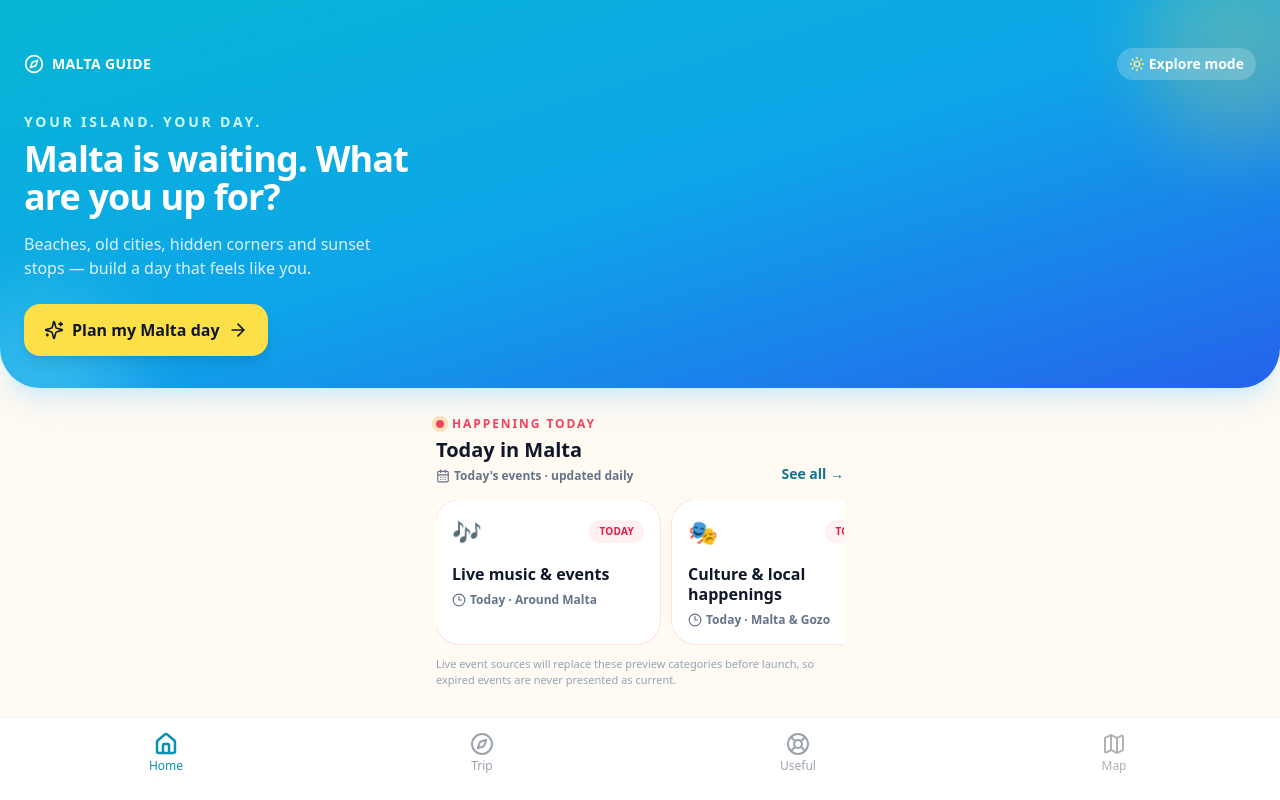
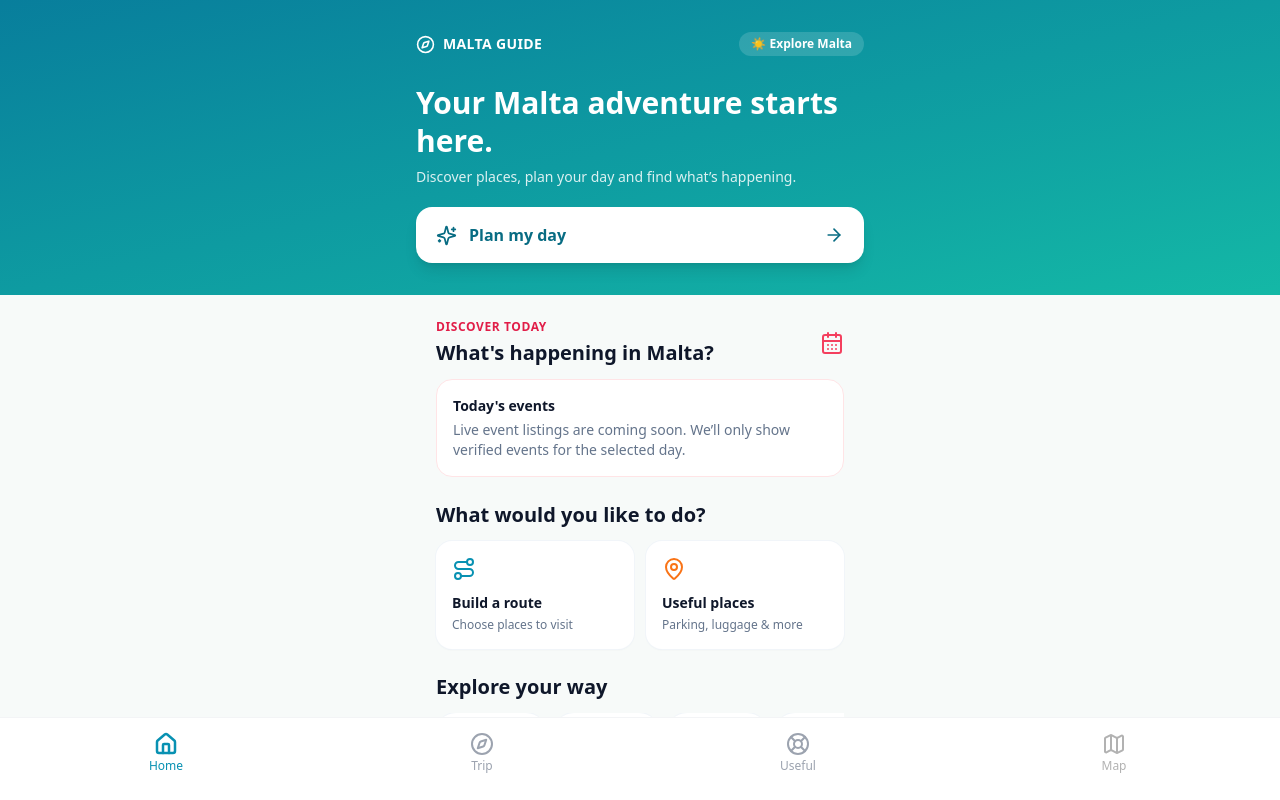
Before and after one commit to unsalanfurkan1-dot/Malta-Guide-App, a React (Vite) app: page / in a window 1280 px wide. Built offline with nearby package versions, Linux system fonts and the light colour scheme.

Commit message:
Simplify home navigation and remove misleading event previews (#6)

```diff
--- a/src/screens/HomeScreen.tsx
+++ b/src/screens/HomeScreen.tsx
@@ -1,79 +1,48 @@
 import { useApp } from '@/store';
-import { ArrowRight, CalendarDays, Clock3, Compass, MapPin, Route, Sparkles, Sun } from 'lucide-react';
-
-const moods = [
-  { label: 'Beach Day', emoji: '🏖️' },
-  { label: 'Adventure', emoji: '🚤' },
-  { label: 'Culture', emoji: '🏛️' },
-  { label: 'Food', emoji: '🍝' },
-  { label: 'Sunset', emoji: '🌅' },
-];
-
-const previewEvents = [
-  { title: 'Live music & events', area: 'Around Malta', time: 'Today', emoji: '🎶' },
-  { title: 'Culture & local happenings', area: 'Malta & Gozo', time: 'Today', emoji: '🎭' },
-  { title: 'Nightlife & evening plans', area: 'Tonight', time: 'Today', emoji: '✨' },
-];
+import { ArrowRight, CalendarDays, Compass, MapPin, Route, Sparkles } from 'lucide-react';
 
 export default function HomeScreen() {
   const { goPlan, startBuildRoute, loadDemo, goEssentials } = useApp();
-
   return (
-    <div className="min-h-screen overflow-y-auto bg-[#fffaf2] pb-8">
-      <section className="relative overflow-hidden rounded-b-[2.5rem] bg-gradient-to-br from-cyan-500 via-sky-500 to-blue-600 px-6 pb-8 pt-12 text-white shadow-xl shadow-sky-200/50">
-        <div className="absolute -right-14 -top-12 h-48 w-48 rounded-full bg-yellow-300/25 blur-2xl" />
-        <div className="absolute -bottom-20 -left-12 h-44 w-44 rounded-full bg-cyan-200/25 blur-2xl" />
-        <div className="relative">
-          <div className="mb-8 flex items-center justify-between">
-            <div className="flex items-center gap-2 text-sm font-bold tracking-wide"><Compass className="h-5 w-5" /> MALTA GUIDE</div>
-            <div className="flex items-center gap-1 rounded-full bg-white/20 px-3 py-1.5 text-sm font-semibold backdrop-blur"><Sun className="h-4 w-4 text-yellow-200" /> Explore mode</div>
+    <div className="min-h-screen bg-[#f7faf9] pb-24 text-slate-900">
+      <header className="bg-gradient-to-br from-[#087e9c] to-[#14b8a6] px-5 pb-8 pt-8 text-white">
+        <div className="mx-auto max-w-md">
+          <div className="flex items-center justify-between">
+            <span className="flex items-center gap-2 text-sm font-extrabold tracking-wide"><Compass size={19}/> MALTA GUIDE</span>
+            <span className="rounded-full bg-white/15 px-3 py-1 text-xs font-semibold">☀️ Explore Malta</span>
           </div>
-          <p className="text-sm font-bold uppercase tracking-[0.2em] text-cyan-100">Your island. Your day.</p>
-          <h1 className="mt-2 max-w-sm text-4xl font-black leading-[1.05] tracking-tight">Malta is waiting. What are you up for?</h1>
-          <p className="mt-4 max-w-sm text-base leading-6 text-white/85">Beaches, old cities, hidden corners and sunset stops — build a day that feels like you.</p>
-          <button onClick={goPlan} className="mt-6 flex items-center gap-2 rounded-2xl bg-yellow-300 px-5 py-3.5 font-black text-slate-900 shadow-lg shadow-slate-900/10 transition active:scale-[0.98]">
-            <Sparkles className="h-5 w-5" /> Plan my Malta day <ArrowRight className="h-5 w-5" />
+          <h1 className="mt-7 text-3xl font-black leading-tight">Your Malta adventure starts here.</h1>
+          <p className="mt-2 text-sm text-white/85">Discover places, plan your day and find what’s happening.</p>
+          <button onClick={goPlan} className="mt-5 flex w-full items-center justify-between rounded-2xl bg-white px-5 py-4 text-left font-extrabold text-[#086c83] shadow-lg">
+            <span className="flex items-center gap-3"><Sparkles size={21}/> Plan my day</span><ArrowRight size={20}/>
           </button>
         </div>
-      </section>
-
-      <main className="mx-auto max-w-md px-5 pt-7">
-        <section className="mb-7">
-          <div className="flex items-end justify-between gap-3">
-            <div>
-              <div className="flex items-center gap-2 text-xs font-black uppercase tracking-[0.16em] text-rose-500"><span className="h-2 w-2 animate-pulse rounded-full bg-rose-500" /> Happening today</div>
-              <h2 className="mt-1 text-xl font-black text-slate-900">Today in Malta</h2>
-              <p className="mt-1 flex items-center gap-1 text-xs font-semibold text-slate-500"><CalendarDays className="h-3.5 w-3.5" /> Today's events · updated daily</p>
-            </div>
-            <button className="shrink-0 text-sm font-black text-cyan-700">See all →</button>
+      </header>
+      <main className="mx-auto max-w-md space-y-6 px-5 pt-6">
+        <section>
+          <div className="flex items-center justify-between">
+            <div><p className="text-xs font-extrabold uppercase tracking-wider text-rose-600">Discover today</p><h2 className="mt-1 text-xl font-black">What's happening in Malta?</h2></div>
+            <CalendarDays className="text-rose-500" size={24}/>
           </div>
-          <div className="mt-4 flex gap-3 overflow-x-auto pb-2">
-            {previewEvents.map((event) => (
-              <article key={event.title} className="w-56 shrink-0 rounded-3xl bg-white p-4 shadow-sm ring-1 ring-rose-100">
-                <div className="flex items-center justify-between"><span className="text-2xl">{event.emoji}</span><span className="rounded-full bg-rose-50 px-2.5 py-1 text-[10px] font-black uppercase tracking-wide text-rose-600">Today</span></div>
-                <h3 className="mt-4 font-black leading-tight text-slate-900">{event.title}</h3>
-                <p className="mt-2 flex items-center gap-1 text-xs font-semibold text-slate-500"><Clock3 className="h-3.5 w-3.5" /> {event.time} · {event.area}</p>
-              </article>
-            ))}
+          <div className="mt-3 rounded-2xl border border-rose-100 bg-white p-4">
+            <p className="text-sm font-bold">Today's events</p>
+            <p className="mt-1 text-sm text-slate-500">Live event listings are coming soon. We’ll only show verified events for the selected day.</p>
           </div>
-          <p className="mt-1 text-[11px] leading-4 text-slate-400">Live event sources will replace these preview categories before launch, so expired events are never presented as current.</p>
         </section>
-
-        <div className="flex items-end justify-between">
-          <div><p className="text-xs font-bold uppercase tracking-[0.18em] text-orange-500">Pick your vibe</p><h2 className="mt-1 text-xl font-black text-slate-900">What sounds good today?</h2></div>
-        </div>
-        <div className="mt-4 flex gap-2 overflow-x-auto pb-2">
-          {moods.map((m) => <button key={m.label} onClick={goPlan} className="shrink-0 rounded-2xl bg-white px-4 py-3 text-sm font-bold text-slate-800 shadow-sm ring-1 ring-orange-100 transition active:scale-95"><span className="mr-2 text-lg">{m.emoji}</span>{m.label}</button>)}
-        </div>
-
-        <button onClick={loadDemo} className="mt-5 w-full overflow-hidden rounded-3xl bg-slate-900 p-5 text-left text-white shadow-xl">
-          <div className="flex items-center justify-between"><div><p className="text-xs font-bold uppercase tracking-[0.18em] text-cyan-300">Ready-made adventure</p><h3 className="mt-1 text-xl font-black">Explore Malta highlights</h3><p className="mt-1 text-sm text-white/65">Valletta → Mdina → Dingli & more</p></div><div className="flex h-12 w-12 items-center justify-center rounded-2xl bg-white/10"><MapPin className="h-6 w-6 text-yellow-300" /></div></div>
-        </button>
-
-        <div className="mt-4 grid grid-cols-2 gap-3">
-          <button onClick={startBuildRoute} className="rounded-3xl bg-white p-4 text-left shadow-sm ring-1 ring-slate-100"><Route className="h-6 w-6 text-cyan-600" /><p className="mt-3 font-black text-slate-900">Build my route</p><p className="mt-1 text-xs leading-4 text-slate-500">Already know your stops?</p></button>
-          <button onClick={goEssentials} className="rounded-3xl bg-orange-50 p-4 text-left shadow-sm ring-1 ring-orange-100"><span className="text-2xl">🧳</span><p className="mt-3 font-black text-slate-900">Useful nearby</p><p className="mt-1 text-xs leading-4 text-slate-500">Luggage, parking, pharmacy & transport</p></button>
-        </div>
+        <section>
+          <h2 className="text-xl font-black">What would you like to do?</h2>
+          <div className="mt-3 grid grid-cols-2 gap-3">
+            <button onClick={startBuildRoute} className="rounded-2xl bg-white p-4 text-left shadow-sm ring-1 ring-slate-100"><Route className="text-cyan-600"/><strong className="mt-3 block text-sm">Build a route</strong><span className="mt-1 block text-xs text-slate-500">Choose places to visit</span></button>
+            <button onClick={goEssentials} className="rounded-2xl bg-white p-4 text-left shadow-sm ring-1 ring-slate-100"><MapPin className="text-orange-500"/><strong className="mt-3 block text-sm">Useful places</strong><span className="mt-1 block text-xs text-slate-500">Parking, luggage & more</span></button>
+          </div>
+        </section>
+        <section>
+          <h2 className="text-xl font-black">Explore your way</h2>
+          <div className="mt-3 flex gap-2 overflow-x-auto pb-2">
+            {['🏖️ Beaches','🏛️ Culture','🌅 Sunset','🚤 Adventure','🍝 Food'].map(label => <button key={label} onClick={goPlan} className="shrink-0 rounded-full bg-white px-4 py-2.5 text-sm font-bold shadow-sm ring-1 ring-slate-100">{label}</button>)}
+          </div>
+        </section>
+        <button onClick={loadDemo} className="flex w-full items-center justify-between rounded-2xl bg-slate-900 px-5 py-4 text-left text-white"><span><strong className="block">Try a Malta highlights trip</strong><span className="text-xs text-white/65">Valletta · Mdina · Dingli Cliffs</span></span><ArrowRight/></button>
       </main>
     </div>
   );
```
